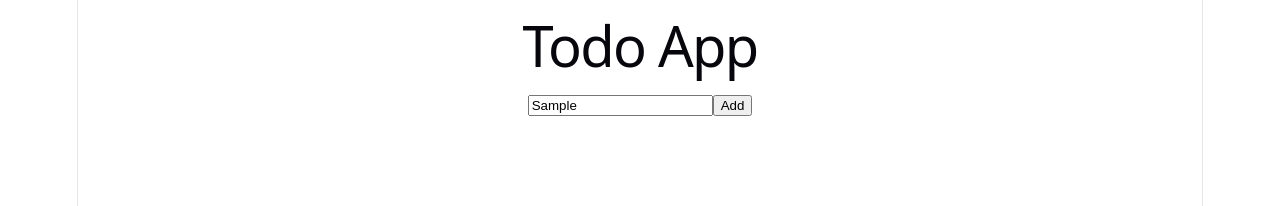
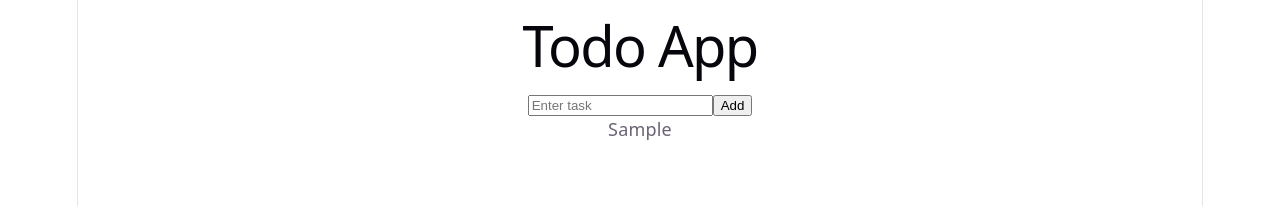
Before and after one commit to abhishek06092003/todo-app, a React (Vite) app: page / in a window 1280 px wide. Both pictures are taken after typing "Sample" into the empty fields and a click on the button "Add". Shown: the top 206 px of the page. Built offline with nearby package versions, Linux system fonts and the light colour scheme.

Commit message:
Added task functionality

```diff
--- a/src/App.jsx
+++ b/src/App.jsx
@@ -1,7 +1,28 @@
 import { useState } from "react";
 
 function App() {
+  // Store input value
   const [task, setTask] = useState("");
+
+  // Store all tasks
+  const [tasks, setTasks] = useState([]);
+
+  // Add new task
+  const addTask = () => {
+    // Prevent empty task
+    if (task.trim() === "") return;
+
+    const newTask = {
+      id: Date.now(),
+      text: task,
+    };
+
+    // Add task to array
+    setTasks([...tasks, newTask]);
+
+    // Clear input
+    setTask("");
+  };
 
   return (
     <div className="min-h-screen bg-gray-100 flex justify-center items-center">
@@ -11,6 +32,7 @@ function App() {
           Todo App
         </h1>
 
+        {/* Input Section */}
         <div className="flex gap-2">
           <input
             type="text"
@@ -20,9 +42,24 @@ function App() {
             onChange={(e) => setTask(e.target.value)}
           />
 
-          <button className="bg-blue-500 text-white px-4 rounded-lg">
+          <button
+            onClick={addTask}
+            className="bg-blue-500 text-white px-4 rounded-lg"
+          >
             Add
           </button>
+        </div>
+
+        {/* Task List */}
+        <div className="mt-4">
+          {tasks.map((item) => (
+            <div
+              key={item.id}
+              className="bg-gray-100 p-2 rounded-lg mb-2"
+            >
+              {item.text}
+            </div>
+          ))}
         </div>
 
       </div>
```
